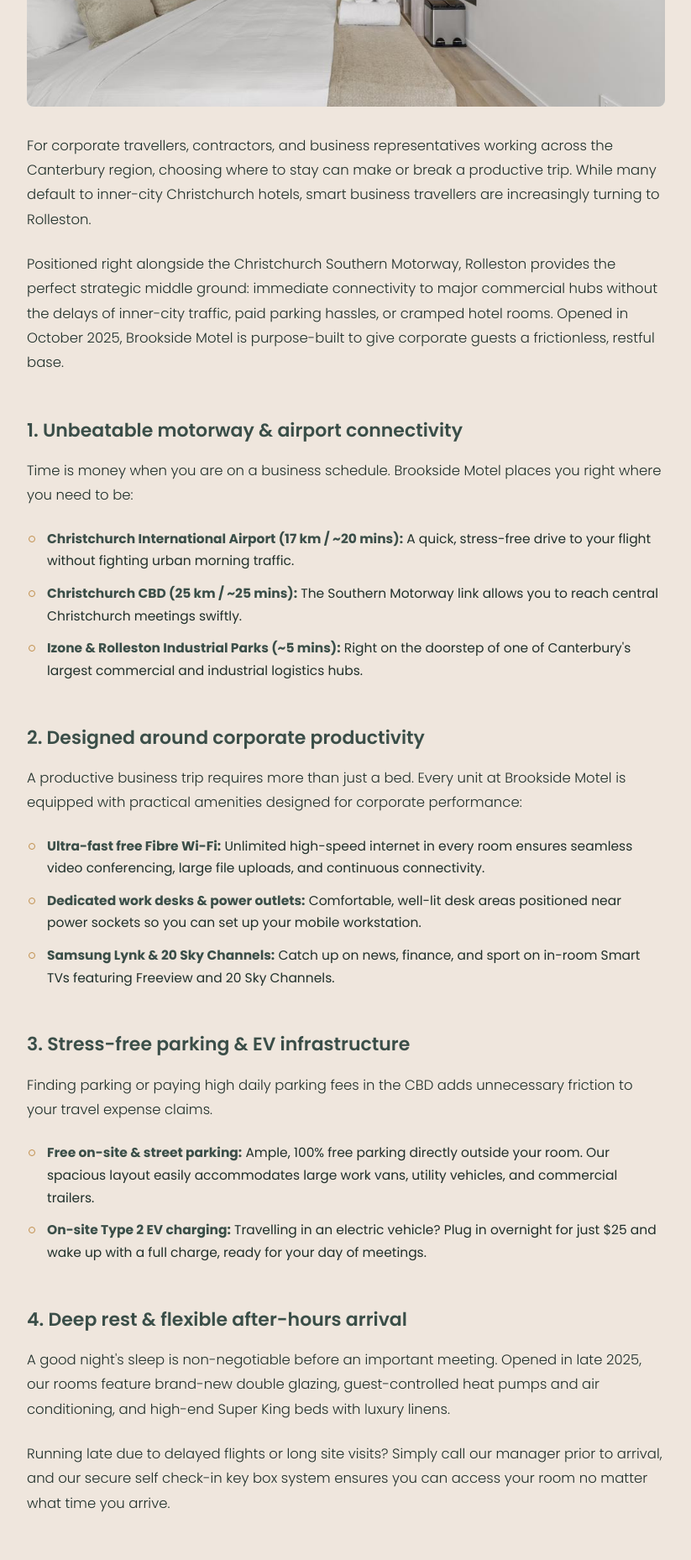
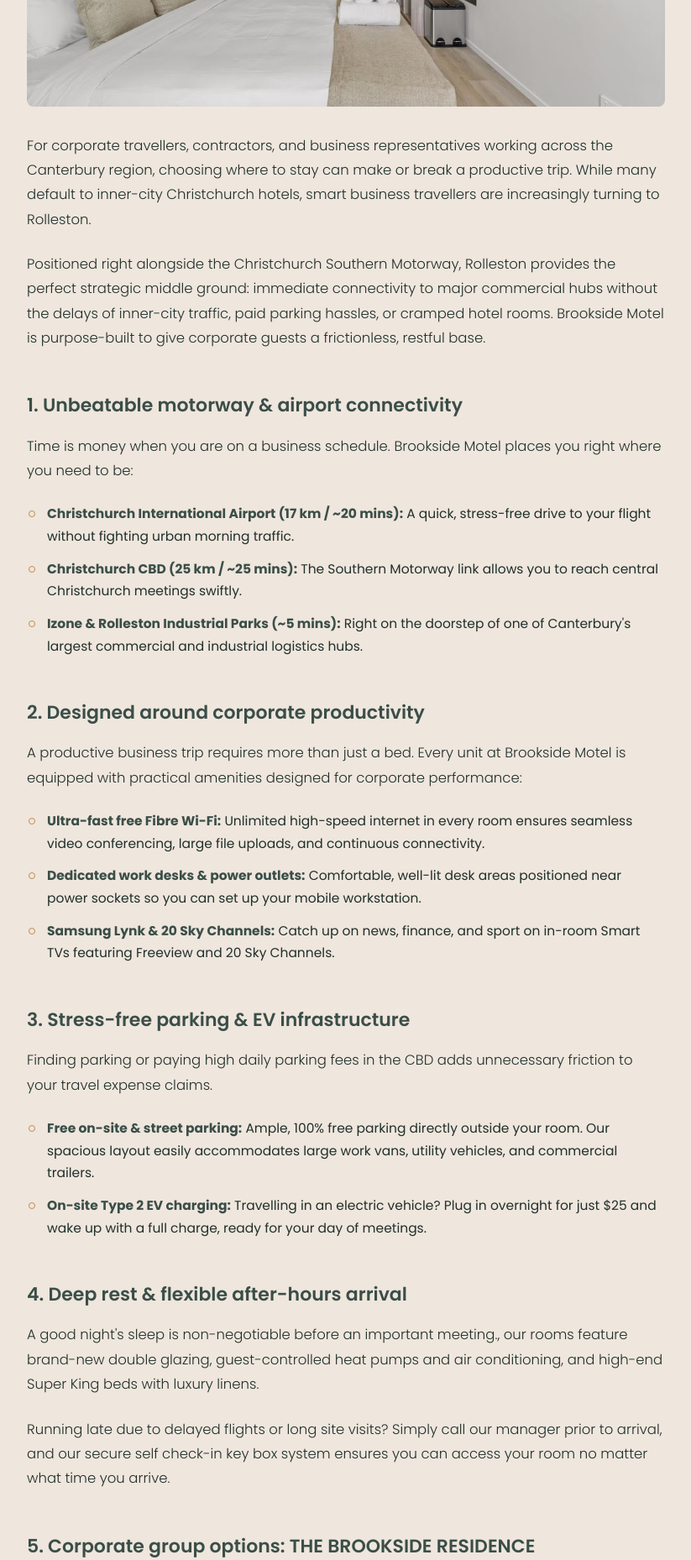
Before and after one commit to swadhinjit-credencesoft/brooksidemotel.co.nzweb, a Next.js app: page /local-guide in a window 1280 px wide. Shown: the part 4480-6338 px from the top of the page at 84% size, without its empty margins (228-1051 px from the left). Built offline with nearby package versions, Linux system fonts and the light colour scheme; no server answers.

Commit message:
added llmstxt

```diff
--- a/src/components/guide/PostCorporate.tsx
+++ b/src/components/guide/PostCorporate.tsx
@@ -34,7 +34,7 @@ export default function PostCorporate() {
         Positioned right alongside the Christchurch Southern Motorway, Rolleston provides the
         perfect strategic middle ground: immediate connectivity to major commercial hubs
         without the delays of inner-city traffic, paid parking hassles, or cramped hotel
-        rooms. Opened in October 2025, Brookside Motel is purpose-built to give corporate
+        rooms. Brookside Motel is purpose-built to give corporate
         guests a frictionless, restful base.
       </p>
 
@@ -96,8 +96,7 @@ export default function PostCorporate() {
 
       <h3>4. Deep rest &amp; flexible after-hours arrival</h3>
       <p>
-        A good night&apos;s sleep is non-negotiable before an important meeting. Opened in
-        late 2025, our rooms feature brand-new double glazing, guest-controlled heat pumps and
+        A good night&apos;s sleep is non-negotiable before an important meeting., our rooms feature brand-new double glazing, guest-controlled heat pumps and
         air conditioning, and high-end Super King beds with luxury linens.
       </p>
       <p>
--- a/src/components/home/WelcomeSection.tsx
+++ b/src/components/home/WelcomeSection.tsx
@@ -38,7 +38,7 @@ export default function WelcomeSection() {
             </h2>
             <p className="lead" style={{ marginTop: "var(--s3)" }}>
               At Brookside Motel, our philosophy is simple: nail the essentials, every time.
-              Opened in October 2025, we offer brand-new, genuinely clean, and modern rooms
+               we offer brand-new, genuinely clean, and modern rooms
               designed around deep rest and effortless convenience.
             </p>
             <p style={{ color: "var(--sage-text)", marginTop: "var(--s3)" }}>
--- a/src/content/about.tsx
+++ b/src/content/about.tsx
@@ -8,7 +8,7 @@ export const ABOUT_REASONS: AboutReason[] = [
   {
     icon: "hotel",
     title: "Brand-new standards",
-    description: "Opened in late 2025 with modern architecture, double glazing, heat pumps, and luxury Super King beds.",
+    description: " modern architecture, double glazing, heat pumps, and luxury Super King beds.",
   },
   {
     icon: "map",
```
Also changed, not shown: public/llms.txt (added), 1 other file (tests, documents, lock files or other folders).
